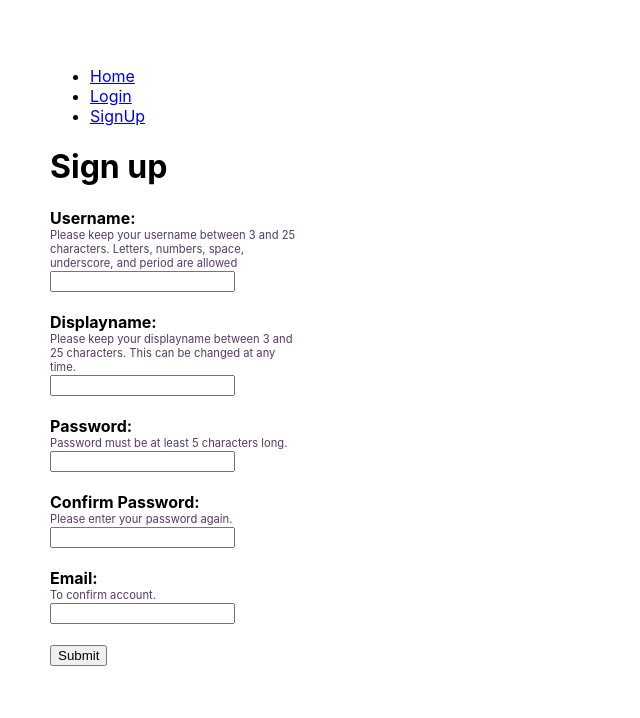
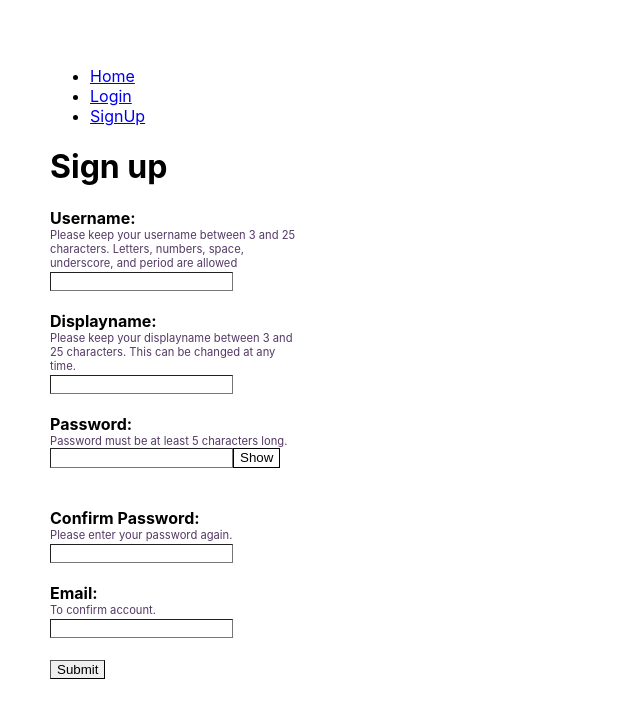
Before and after one commit to TealGlow/login-frontend, a React (Create React App) app: page /SignUp in a window 1280 px wide. Shown: the top 718 px of the page, without its empty margins (0-640 px from the left). Built offline with nearby package versions, Linux system fonts and the light colour scheme.

Commit message:
show password

```diff
--- a/package.json
+++ b/package.json
@@ -11,7 +11,7 @@
     "react-dom": "^18.2.0",
     "react-hook-form": "^7.35.0",
     "react-router-dom": "^6.3.0",
-    "react-scripts": "5.0.1",
+    "react-scripts": "^5.0.1",
     "web-vitals": "^2.1.4"
   },
   "scripts": {
@@ -38,5 +38,5 @@
       "last 1 safari version"
     ]
   },
-  "proxy":"http://localhost:4000"
+  "proxy": "http://localhost:4000"
 }
--- a/src/App.js
+++ b/src/App.js
@@ -12,6 +12,7 @@ import SignUp from "./pages/SignUp";
 import NoPage from "./pages/NoPage";
 import Loading from "./pages/Loading";
 import Profile from "./pages/Profile";
+
 
 
 
--- a/src/partials/Form.css
+++ b/src/partials/Form.css
@@ -16,3 +16,21 @@
 .input-label{
   font-weight: bold;
 }
+
+.password-field{
+  display:flex;
+  align-items: row;
+}
+
+input{
+  border-width:1px;
+  border-radius:0;
+}
+
+.password-field button{
+  background-color:white;
+  border: solid;
+  border-width:1px;
+  border-radius: 0;
+  border-color:black;
+}
--- a/src/partials/LoginForm.jsx
+++ b/src/partials/LoginForm.jsx
@@ -6,6 +6,15 @@ import './Form.css';
 
 
 function LoginForm(){
+
+  //https://melvingeorge.me/blog/show-or-hide-password-ability-reactjs
+  const [passwordShown, setPasswordShown] = React.useState(false);
+
+  const togglePassword = (e)=>{
+    e.preventDefault();
+    setPasswordShown(!passwordShown);
+  }
+
   /*const [data, setData] = React.useState([]);
 
   React.useEffect(() => {
@@ -34,7 +43,12 @@ function LoginForm(){
 
       { /* password validation */ }
       <label class="input-label" for="password">Password:</label><br/>
-      <input type="text" id="password" name="password" {...register("password", { required: true, minLength: { value: 5, message:"Password is not long enough!" }})} /><br/>
+      <div class="information">Password must be at least 5 characters long.</div><br/>
+      <div class="password-field">
+        <input type={passwordShown ? "text" : "password"} id="password" name="password" {...register("password", { required: true, minLength: { value: 5, message:"Password is not long enough!" }})} /><br/>
+        <button onClick={togglePassword}>Show</button>
+      </div>
+      <br/>
       {errors.password && <div class="form-error">{errors.password.message || "Password is required"}</div>}
       <br/>
 
--- a/src/partials/SignUpForm.jsx
+++ b/src/partials/SignUpForm.jsx
@@ -14,6 +14,16 @@ function SignUpForm(){
   let errorMsg="";
   var loggedIn = false;
 
+  const confirmPasswordOptions={required: true, validate: {passwordEqual: value => (value === getValues().password) || 'passwords need to match!',},message: "Required field"}
+  const passwordOptions={ required: true, minLength: { value: 5, message:"Password is not long enough!" }};
+
+  //https://melvingeorge.me/blog/show-or-hide-password-ability-reactjs
+  const [passwordShown, setPasswordShown] = React.useState(false);
+
+  const togglePassword = (e)=>{
+    e.preventDefault();
+    setPasswordShown(!passwordShown);
+  }
 
 
   const onSubmit = async (data)=>{
@@ -29,16 +39,16 @@ function SignUpForm(){
     .catch((err)=>{
       console.log("error: ", err.message);
       return 500
-    });*/
-    const result = await axios.post("http://localhost:4000/signup",  {
+    });
+    /*const result = await axios.post("http://localhost:4000/signup",  {
       headers: {
         "Content-Type": "application/json"
       },
       data
     })
+    */
 
-
-    if(result == 200){
+    /*if(result == 200){
       navigate("/");
     }else if(result == 409){
       console.log("username taken")
@@ -46,7 +56,8 @@ function SignUpForm(){
     }else{
       console.log("Server error: please try again!")
       errorMsg = "Server error: please try again!"
-    }
+    }*/
+    console.log(data)
   };
 
   return(
@@ -69,14 +80,18 @@ function SignUpForm(){
       { /* password validation */ }
       <label class="input-label" for="password">Password:</label><br/>
       <div class="information">Password must be at least 5 characters long.</div><br/>
-      <input type="text" id="password" name="password" {...register("password", { required: true, minLength: { value: 5, message:"Password is not long enough!" }})} /><br/>
+      <div class="password-field">
+        <input type={passwordShown ? "text" : "password"} id="password" name="password" {...register("password", { required: true, minLength: { value: 5, message:"Password is not long enough!" }})} /><br/>
+        <button onClick={togglePassword}>Show</button>
+      </div>
+      <br/>
       {errors.password && <div class="form-error">{errors.password.message || "Password is required"}</div>}
       <br/>
 
       { /* confirm password validation */ }
       <label class="input-label" for="password">Confirm Password:</label><br/>
       <div class="information">Please enter your password again.</div><br/>
-      <input type="text" id="confirmpassword" name="confirmpassword" {...register("confirmPassword", {
+      <input type="password" id="confirmpassword" name="confirmpassword" {...register("confirmPassword", {
         required: true,
         validate: {
           passwordEqual: value => (value === getValues().password) || 'passwords need to match!',
```
Also changed, not shown: 1 other file (tests, documents, lock files or other folders).
